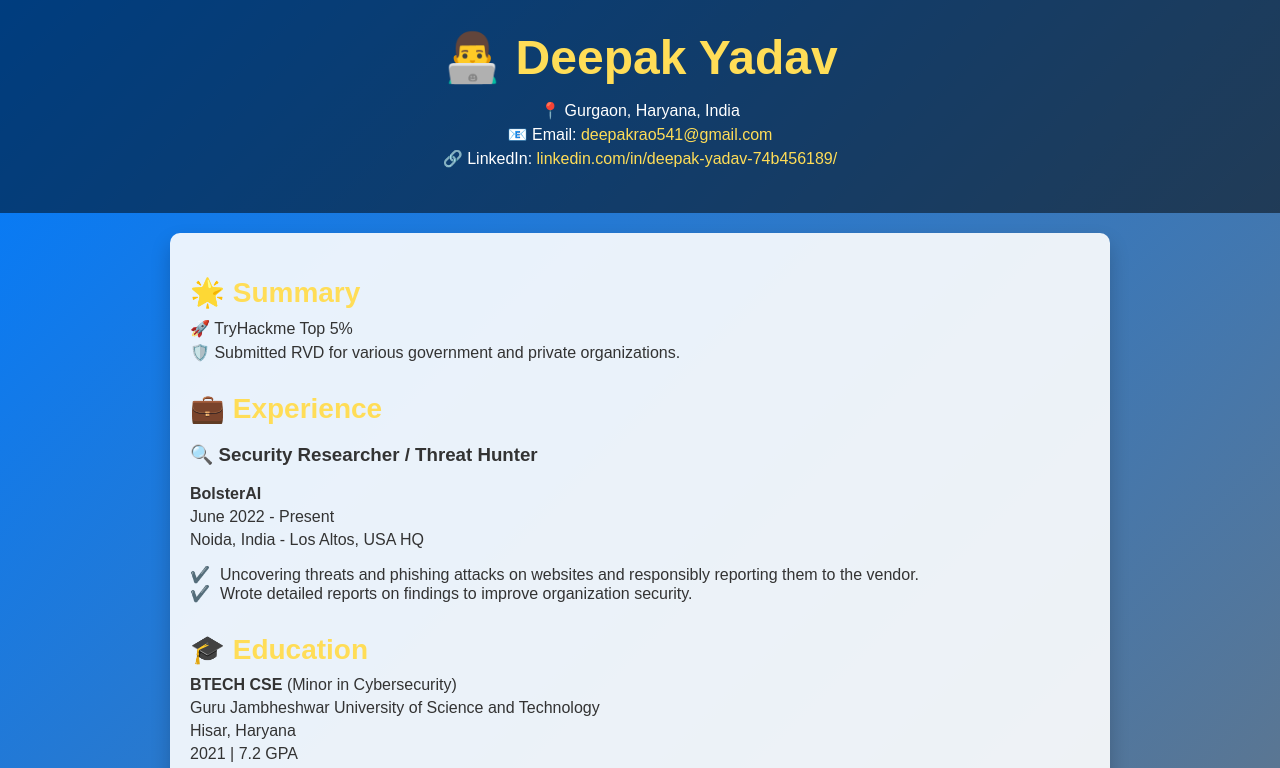
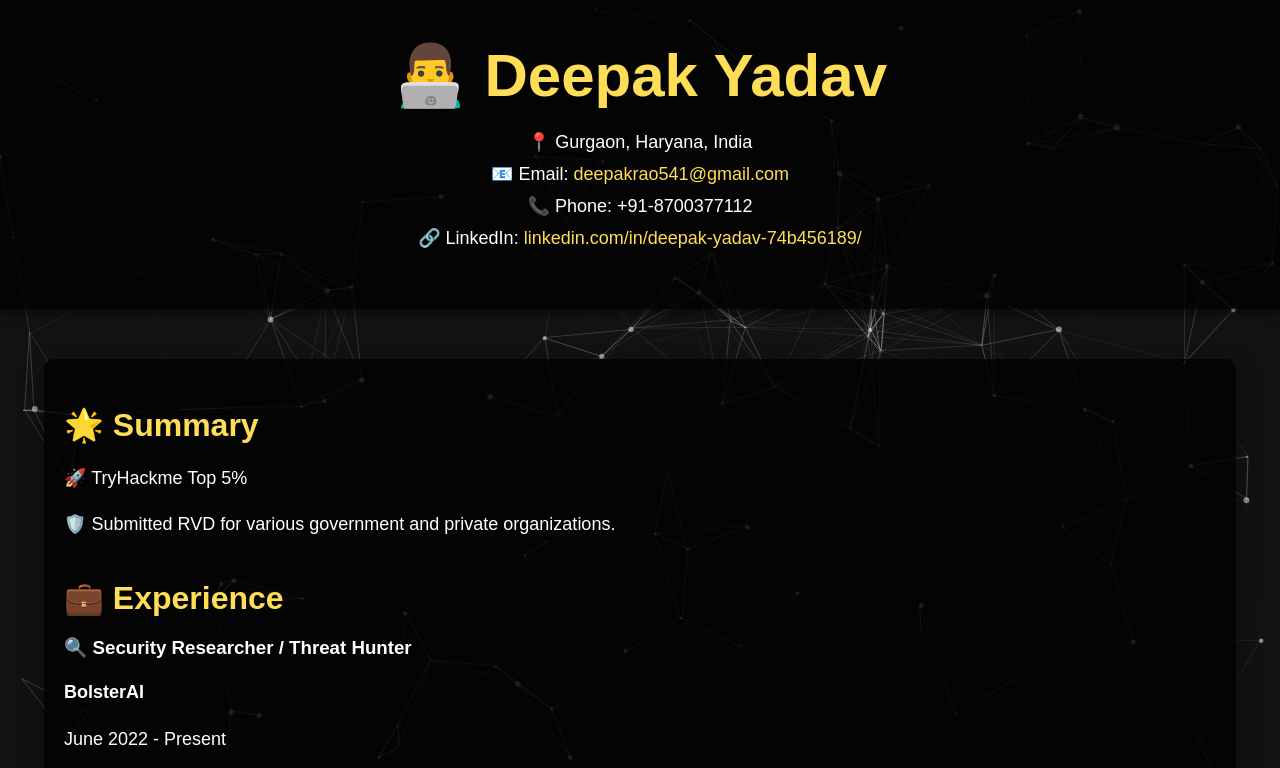
Before and after one commit to Codedeepakyadav/resume, a plain HTML site: page index.html in a window 1280 px wide. Shown: the top 768 px of the page. Drawn offline with nearby package versions, Linux system fonts and the light colour scheme.

Commit message:
Update index.html

```diff
--- a/index.html
+++ b/index.html
@@ -4,130 +4,119 @@
     <meta charset="UTF-8">
     <meta name="viewport" content="width=device-width, initial-scale=1.0">
     <title>Deepak Yadav - Resume</title>
+    <script src="https://cdn.jsdelivr.net/npm/particles.js"></script>
     <style>
+        /* General Styles */
         body {
-            font-family: 'Arial', sans-serif;
             margin: 0;
             padding: 0;
-            background: linear-gradient(135deg, #007bff, #6c757d);
-            color: #fff;
+            font-family: 'Arial', sans-serif;
+            background-color: #121212;
+            color: #ffffff;
             overflow-x: hidden;
         }
 
+        /* Particles Background */
+        #particles-js {
+            position: absolute;
+            width: 100%;
+            height: 100%;
+            z-index: -1;
+        }
+
+        /* Header Section */
         header {
             text-align: center;
-            padding: 40px 20px;
-            background: rgba(0, 0, 0, 0.5);
-            animation: fadeIn 2s ease-in-out;
+            padding: 50px 20px;
+            background: rgba(0, 0, 0, 0.8);
+            box-shadow: 0 4px 10px rgba(0, 0, 0, 0.5);
         }
 
-        h1 {
-            font-size: 48px;
+        header h1 {
+            font-size: 60px;
             margin: 0;
             color: #ffdd57;
             animation: bounce 2s infinite;
         }
 
-        h2 {
-            font-size: 28px;
-            color: #ffdd57;
-            margin-bottom: 10px;
+        header p {
+            margin: 10px 0;
+            font-size: 18px;
         }
 
-        p {
-            margin: 5px 0;
-        }
-
-        a {
+        header a {
             color: #ffdd57;
             text-decoration: none;
         }
 
-        a:hover {
+        header a:hover {
             text-decoration: underline;
         }
 
+        /* Container Section */
         .container {
-            max-width: 900px;
-            margin: 20px auto;
+            width: 90%;
+            max-width: 1200px;
+            margin: 50px auto;
             padding: 20px;
-            background: rgba(255, 255, 255, 0.9);
-            color: #333;
+            background: rgba(0, 0, 0, 0.8);
             border-radius: 10px;
-            box-shadow: 0 10px 20px rgba(0, 0, 0, 0.2);
-            animation: slideIn 1.5s ease-out;
+            box-shadow: 0 10px 20px rgba(0, 0, 0, 0.5);
         }
 
         section {
-            margin-bottom: 30px;
+            margin-bottom: 40px;
         }
 
-        .skills ul {
+        section h2 {
+            font-size: 32px;
+            color: #ffdd57;
+            margin-bottom: 20px;
+        }
+
+        section p, section ul {
+            font-size: 18px;
+            line-height: 1.6;
+        }
+
+        ul {
             list-style-type: none;
             padding: 0;
         }
 
-        .skills li {
+        ul li {
             margin-bottom: 10px;
             display: flex;
             align-items: center;
         }
 
-        .skills li::before {
+        ul li::before {
             content: "💻";
             margin-right: 10px;
         }
 
-        .experience-item ul {
-            list-style-type: none;
-            padding: 0;
+        .experience-item ul li::before {
+            content: "✔️";
         }
 
-        .experience-item ul li::before {
-            content: "✔️";
-            margin-right: 10px;
-        }
-
-        .emoji {
-            font-size: 24px;
-            margin-right: 10px;
-        }
-
+        /* Button */
         .btn {
             display: inline-block;
-            padding: 10px 20px;
+            padding: 15px 30px;
             background: #007bff;
-            color: #fff;
+            color: #ffffff;
             border-radius: 5px;
             text-decoration: none;
             font-weight: bold;
             transition: background 0.3s ease;
+            text-align: center;
         }
 
         .btn:hover {
             background: #0056b3;
         }
 
-        @keyframes fadeIn {
-            from {
-                opacity: 0;
-            }
-            to {
-                opacity: 1;
-            }
-        }
-
-        @keyframes slideIn {
-            from {
-                transform: translateY(50px);
-                opacity: 0;
-            }
-            to {
-                transform: translateY(0);
-                opacity: 1;
-            }
-        }
-
+        /* Animations */
         @keyframes bounce {
             0%, 100% {
                 transform: translateY(0);
@@ -139,13 +128,19 @@
     </style>
 </head>
 <body>
+    <!-- Particles Background -->
+    <div id="particles-js"></div>
+
+    <!-- Header Section -->
     <header>
         <h1>👨‍💻 Deepak Yadav</h1>
         <p>📍 Gurgaon, Haryana, India</p>
         <p>📧 Email: <a href="mailto:deepakrao541@gmail.com">deepakrao541@gmail.com</a></p>
+        <p>📞 Phone: +91-8700377112</p>
         <p>🔗 LinkedIn: <a href="https://www.linkedin.com/in/deepak-yadav-74b456189/" target="_blank">linkedin.com/in/deepak-yadav-74b456189/</a></p>
     </header>
 
+    <!-- Main Content -->
     <div class="container">
         <section class="summary">
             <h2>🌟 Summary</h2>
@@ -195,5 +190,114 @@
             <a href="mailto:deepakrao541@gmail.com" class="btn">📧 Contact Me</a>
         </div>
     </div>
+
+    <!-- Particles.js Configuration -->
+    <script>
+        particlesJS("particles-js", {
+            "particles": {
+                "number": {
+                    "value": 100,
+                    "density": {
+                        "enable": true,
+                        "value_area": 800
+                    }
+                },
+                "color": {
+                    "value": "#ffffff"
+                },
+                "shape": {
+                    "type": "circle",
+                    "stroke": {
+                        "width": 0,
+                        "color": "#000000"
+                    },
+                    "polygon": {
+                        "nb_sides": 5
+                    }
+                },
+                "opacity": {
+                    "value": 0.5,
+                    "random": false,
+                    "anim": {
+                        "enable": false,
+                        "speed": 1,
+                        "opacity_min": 0.1,
+                        "sync": false
+                    }
+                },
+                "size": {
+                    "value": 3,
+                    "random": true,
+                    "anim": {
+                        "enable": false,
+                        "speed": 40,
+                        "size_min": 0.1,
+                        "sync": false
+                    }
+                },
+                "line_linked": {
+                    "enable": true,
+                    "distance": 150,
+                    "color": "#ffffff",
+                    "opacity": 0.4,
+                    "width": 1
+                },
+                "move": {
+                    "enable": true,
+                    "speed": 6,
+                    "direction": "none",
+                    "random": false,
+                    "straight": false,
+                    "out_mode": "out",
+                    "bounce": false,
+                    "attract": {
+                        "enable": false,
+                        "rotateX": 600,
+                        "rotateY": 1200
+                    }
+                }
+            },
+            "interactivity": {
+                "detect_on": "canvas",
+                "events": {
+                    "onhover": {
+                        "enable": true,
+                        "mode": "repulse"
+                    },
+                    "onclick": {
+                        "enable": true,
+                        "mode": "push"
+                    },
+                    "resize": true
+                },
+                "modes": {
+                    "grab": {
+                        "distance": 400,
+                        "line_linked": {
+                            "opacity": 1
+                        }
+                    },
+                    "bubble": {
+                        "distance": 400,
+                        "size": 40,
+                        "duration": 2,
+                        "opacity": 8,
+                        "speed": 3
+                    },
+                    "repulse": {
+                        "distance": 200,
+                        "duration": 0.4
+                    },
+                    "push": {
+                        "particles_nb": 4
+                    },
+                    "remove": {
+                        "particles_nb": 2
+                    }
+                }
+            },
+            "retina_detect": true
+        });
+    </script>
 </body>
 </html>
```
